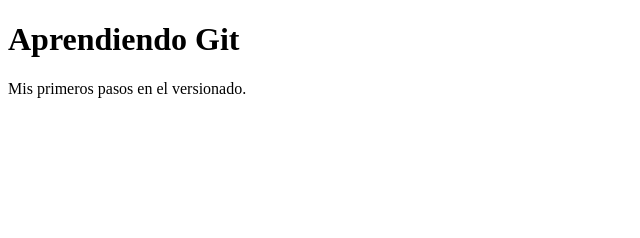
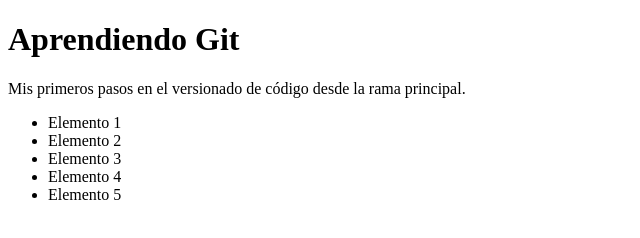
Before and after one commit to Brayam1993/youtube-git, a plain HTML site: page index.html in a window 1280 px wide. Shown: the whole page, without its empty margins (0-640 px from the left). Drawn offline with Linux system fonts and the light colour scheme.

Commit message:
Agregando style.css al index.html

```diff
--- a/index.html
+++ b/index.html
@@ -4,9 +4,17 @@
     <meta charset="UTF-8">
     <meta name="viewport" content="width=device-width, initial-scale=1.0">
     <title>Aprendiendo Git</title>
+    <link rel="stylesheet" href="style.css">
 </head>
 <body>
     <h1>Aprendiendo Git</h1>
-    <p>Mis primeros pasos en el versionado.</p>
+    <p>Mis primeros pasos en el versionado de código desde la rama principal.</p>
+    <ul>
+        <li>Elemento 1</li>
+        <li>Elemento 2</li>
+        <li>Elemento 3</li>
+        <li>Elemento 4</li>
+        <li>Elemento 5</li>
+    </ul>
 </body>
 </html>
```
